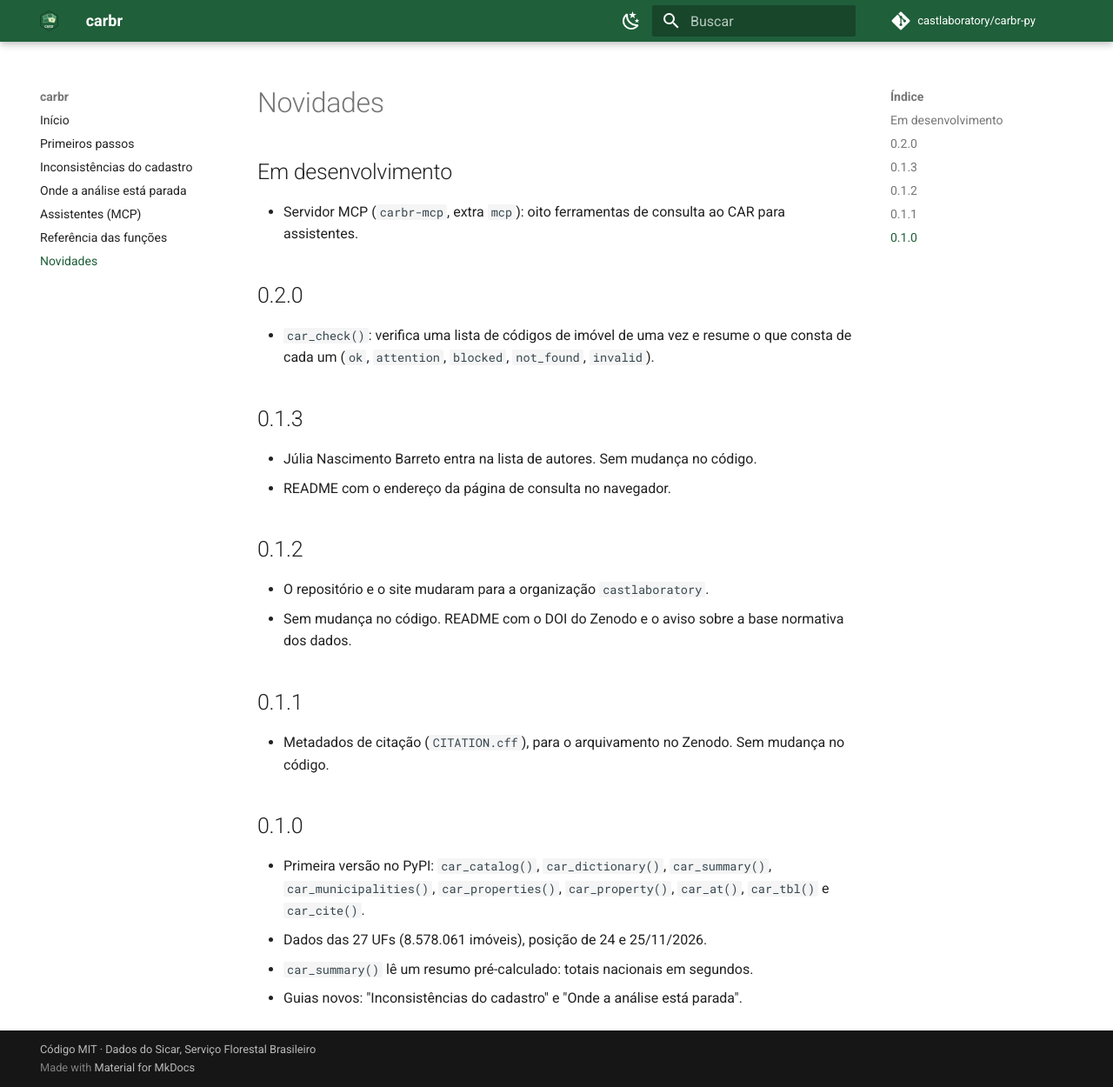
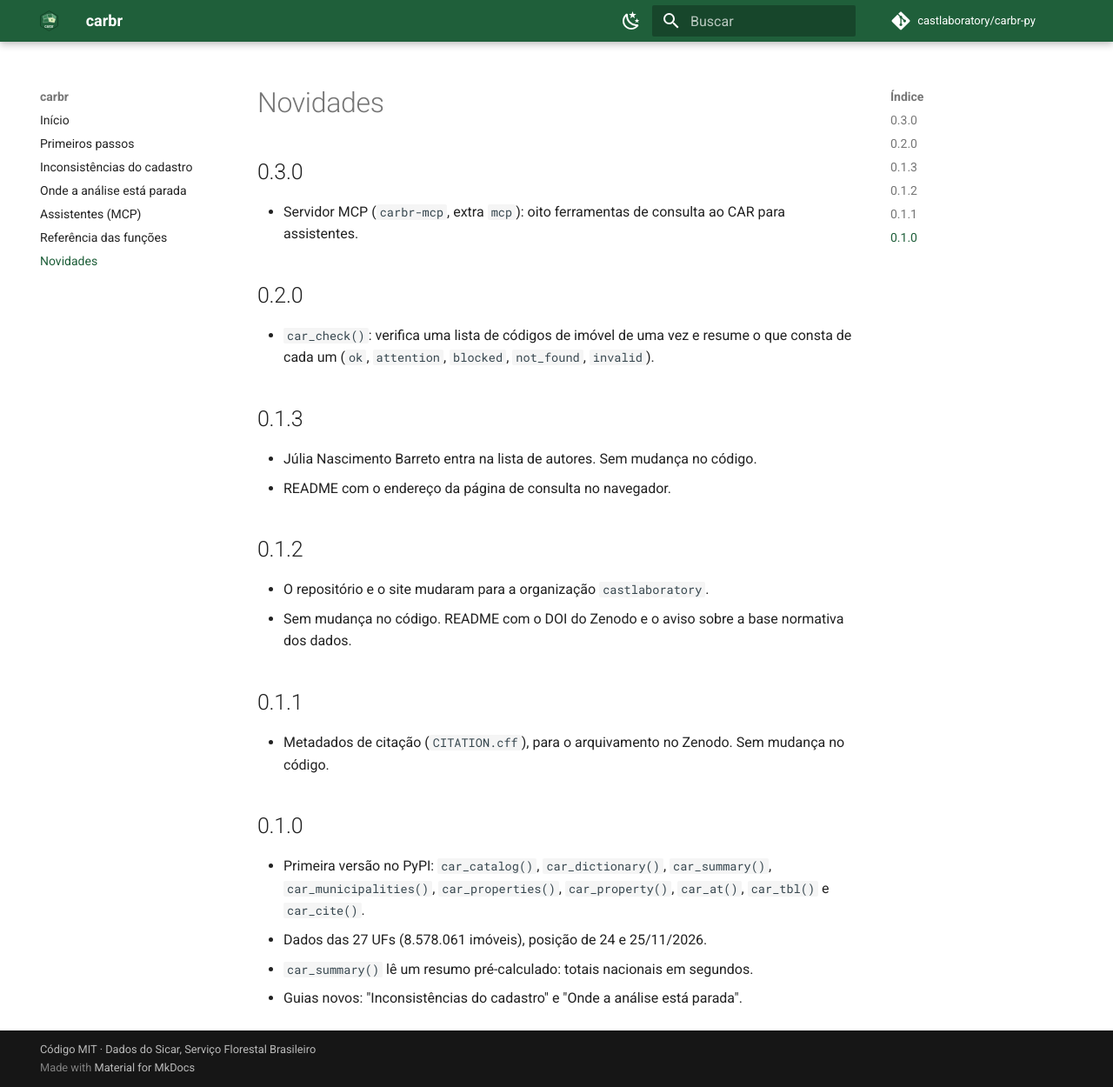
Before and after one commit to castlaboratory/carbr-py, an MkDocs documentation site: the page built from docs/news.md, in a window 1280 px wide and 1250 px high. Shown: the whole window at 87% size. Built offline with MkDocs 1.6.1 and Material for MkDocs 9.7.7, drawn with Linux system fonts in a browser that asks for light colours; comment, search, counter and statistics services are not loaded.

Commit message:
Versão 0.3.0
Co-Authored-By: Claude Fable 5.2 <noreply@anthropic.com>
Claude-Session: https://claude.ai/code/session_01358TeYzUz76CvMr3LYTf2D

```diff
--- a/docs/news.md
+++ b/docs/news.md
@@ -1,6 +1,6 @@
 # Novidades
 
-## Em desenvolvimento
+## 0.3.0
 
 - Servidor MCP (`carbr-mcp`, extra `mcp`): oito ferramentas de consulta ao CAR para assistentes.
 
--- a/pyproject.toml
+++ b/pyproject.toml
@@ -4,7 +4,7 @@ build-backend = "hatchling.build"
 
 [project]
 name = "carbr"
-version = "0.2.0"
+version = "0.3.0"
 description = "Imóveis do Cadastro Ambiental Rural (CAR) no Python, sem baixar a base inteira"
 readme = "README.md"
 license = { file = "LICENSE" }
--- a/src/carbr/__init__.py
+++ b/src/carbr/__init__.py
@@ -40,7 +40,7 @@ from .data import (
     car_tbl,
 )
 
-__version__ = "0.2.0"
+__version__ = "0.3.0"
 
 __all__ = [
     "CarError",
```
Also changed, not shown: NEWS.md (+1 -1 lines), 1 other file.
